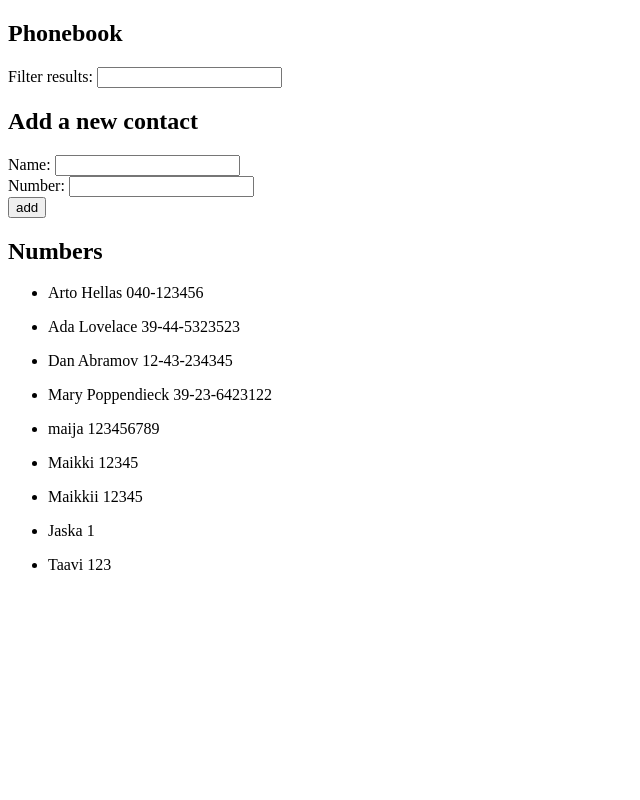
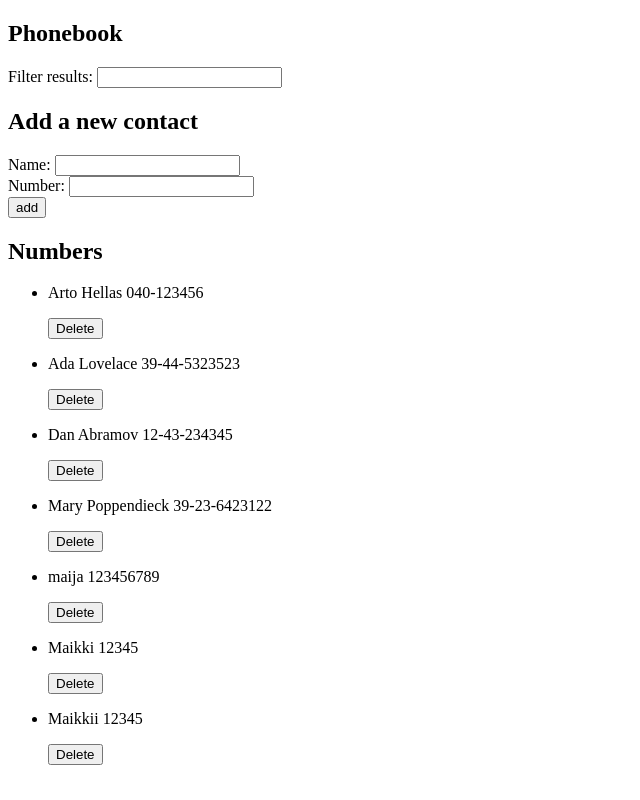
Before and after one commit to tukkimiesjonni/fullstackopen, a React (Vite) app in the folder part2/part2_project2/: page / in a window 1280 px wide. Shown: the whole page, without its empty margins (0-640 px from the left). Built offline with nearby package versions, Linux system fonts and the light colour scheme; data requests are answered from the project's data file.

Commit message:
Added exercise 2.14 modifications

```diff
--- a/part2/part2_project2/db.json
+++ b/part2/part2_project2/db.json
@@ -34,16 +34,6 @@
       "id": "d11c",
       "name": "Maikkii",
       "number": "12345"
-    },
-    {
-      "id": "5ae2",
-      "name": "Jaska",
-      "number": "1"
-    },
-    {
-      "id": "597e",
-      "name": "Taavi",
-      "number": "123"
     }
   ]
 }
--- a/part2/part2_project2/src/App.jsx
+++ b/part2/part2_project2/src/App.jsx
@@ -40,15 +40,22 @@ const PersonForm = ({ addPerson, newName, handleNameChange, newNumber, handleNum
   )
 }
 
-const Persons = ({ persons }) => {
+const Persons = ({ persons, deletePerson }) => {
   return (
     <ul>
       {persons.map(person =>
         <li key={person.name}>
           <Person name={person.name} number={person.number} />
+          <Remove name={person.name} deletePerson={deletePerson} id={person.id}/>
         </li>
       )}
     </ul>
+  )
+}
+
+const Remove = ({ id, deletePerson }) => {
+  return (
+    <button onClick={() => deletePerson(id)}>Delete</button>
   )
 }
 
@@ -77,6 +84,19 @@ const App = () => {
   const handleFilterChange = (event) => {
     setNewFilter(event.target.value)
   }
+
+const deletePerson = (id) => {
+  const person = persons.find(p => p.id === id)
+  const confirm = window.confirm(`Delete ${person.name}?`)
+
+  if (confirm) {
+    personService
+      .remove(id)
+      .then(() => {
+        setPersons(persons.filter(p => p.id !== id))
+      })
+  }
+}
 
   const addPerson = (event) => {
     event.preventDefault()
@@ -118,7 +138,7 @@ const App = () => {
         handleNumberChange={handleNumberChange}
       />
       <h2>Numbers</h2>
-      <Persons persons={filterPersons} />
+      <Persons persons={filterPersons} deletePerson={deletePerson}/>
     </div>
   )
 }
--- a/part2/part2_project2/src/services/persons.js
+++ b/part2/part2_project2/src/services/persons.js
@@ -16,8 +16,14 @@ const update = (id, newObject) => {
   return request.then(response => response.data)
 }
 
+const remove = (id) => {
+  const request = axios.delete(`${baseUrl}/${id}`)
+  return request.then(response => response.data)
+}
+
 export default {
   getAll: getAll,
   create: create,
-  update: update
+  update: update,
+  remove: remove
 }
```
